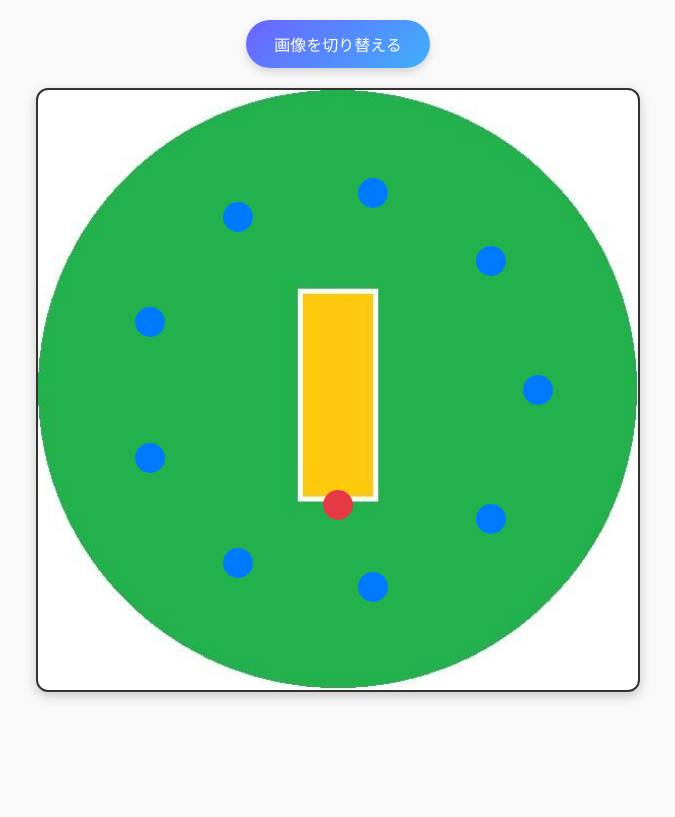
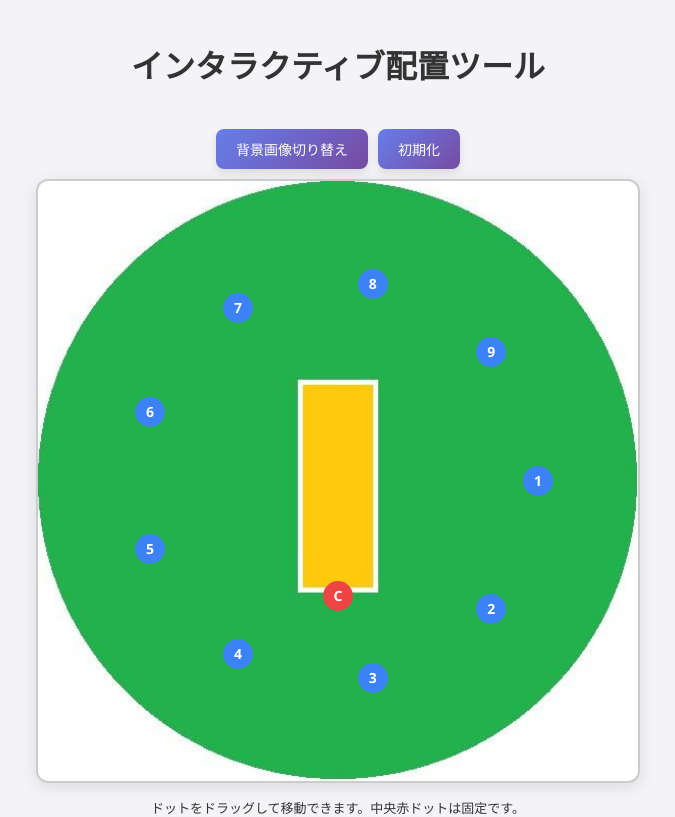
Before and after one commit to okojofy/cricket-visualizer, a plain HTML site: page index.html in a window 1280 px wide. Shown: the whole page, without its empty margins (302-977 px from the left). Drawn offline with Linux system fonts and the light colour scheme.

Commit message:
Update index.html

```diff
--- a/index.html
+++ b/index.html
@@ -2,25 +2,51 @@
 <html lang="ja">
 <head>
   <meta charset="UTF-8">
-  <title>画像切り替えと点配置</title>
+  <title>インタラクティブ配置ツール</title>
   <style>
     body {
       margin: 0;
+      font-family: 'Segoe UI', sans-serif;
+      background: #f4f4f8;
+      color: #333;
+      display: flex;
+      flex-direction: column;
+      align-items: center;
+    }
+    header {
       padding: 20px;
       text-align: center;
-      background-color: #f9f9f9;
-      font-family: 'Segoe UI', Tahoma, Geneva, Verdana, sans-serif;
+    }
+    #controls {
+      margin-bottom: 10px;
+      display: flex;
+      gap: 10px;
+      align-items: center;
+    }
+    button {
+      padding: 10px 20px;
+      border: none;
+      border-radius: 8px;
+      background: linear-gradient(135deg, #667eea, #764ba2);
+      color: white;
+      cursor: pointer;
+      font-size: 14px;
+      box-shadow: 0 4px 8px rgba(0,0,0,0.1);
+      transition: all 0.3s ease;
+    }
+    button:hover {
+      transform: translateY(-2px);
+      background: linear-gradient(135deg, #5a67d8, #6b46c1);
     }
     #container {
-      position: relative;
       width: 600px;
       height: 600px;
-      margin: 20px auto;
-      border: 2px solid #333;
+      position: relative;
+      border-radius: 12px;
       background-size: cover;
       background-position: center;
-      box-shadow: 0 4px 12px rgba(0, 0, 0, 0.2);
-      border-radius: 12px;
+      border: 2px solid #ccc;
+      box-shadow: 0 4px 16px rgba(0,0,0,0.1);
     }
     .dot {
       width: 30px;
@@ -28,67 +54,63 @@
       border-radius: 50%;
       position: absolute;
       user-select: none;
+      text-align: center;
+      line-height: 30px;
+      font-weight: bold;
+      font-size: 14px;
     }
     .movable-dot {
-      background-color: #007bff;
+      background-color: #3b82f6;
+      color: white;
       cursor: grab;
     }
     .fixed-dot {
-      background-color: #e63946; /* 赤 */
-      cursor: default;
+      background-color: #ef4444;
+      color: white;
     }
-    button {
-      padding: 12px 28px;
-      font-size: 16px;
-      background: linear-gradient(135deg, #6c63ff, #3faffa);
-      color: white;
-      border: none;
-      border-radius: 25px;
-      box-shadow: 0 4px 8px rgba(0, 0, 0, 0.15);
-      transition: all 0.3s ease;
-      cursor: pointer;
-    }
-    button:hover {
-      background: linear-gradient(135deg, #3faffa, #6c63ff);
-      transform: translateY(-2px);
-      box-shadow: 0 6px 12px rgba(0, 0, 0, 0.2);
+    #info {
+      margin-top: 15px;
+      font-size: 13px;
     }
   </style>
 </head>
 <body>
 
-  <button onclick="toggleImage()">画像を切り替える</button>
+<header>
+  <h1>インタラクティブ配置ツール</h1>
+</header>
+
+<div id="controls">
+  <button onclick="toggleImage()">背景画像切り替え</button>
+  <button onclick="resetDots()">初期化</button>
+</div>
+
 <div id="container"></div>
+<div id="info">ドットをドラッグして移動できます。中央赤ドットは固定です。</div>
 
 <script>
   const container = document.getElementById('container');
   const images = ['cricket-ground.jpg', 'baller-top.jpg'];
-
-    // 現在の画像インデックスを記録・復元
   let currentImageIndex = parseInt(localStorage.getItem('selectedImage') || '0');
   container.style.backgroundImage = `url('${images[currentImageIndex]}')`;
 
   const dotCount = 9;
-    const containerSize = 600;
-    const radius = 200;
-    const centerX = containerSize / 2;
-    const centerY = containerSize / 2;
+  const centerX = 300, centerY = 300, radius = 200;
   let allDots = [];
 
   function toggleImage() {
     currentImageIndex = (currentImageIndex + 1) % images.length;
     container.style.backgroundImage = `url('${images[currentImageIndex]}')`;
-      localStorage.setItem('selectedImage', currentImageIndex.toString());
+    localStorage.setItem('selectedImage', currentImageIndex);
   }
-
-    const savedPositions = JSON.parse(localStorage.getItem('dotPositions') || '[]');
 
   function createMovableDot(x, y, index) {
     const dot = document.createElement('div');
     dot.className = 'dot movable-dot';
-      dot.dataset.index = index;
+    dot.innerText = index + 1;
     dot.style.left = `${x}px`;
     dot.style.top = `${y}px`;
+    dot.dataset.index = index;
 
     dot.onmousedown = function (e) {
       const offsetX = e.clientX - dot.offsetLeft;
@@ -97,10 +119,8 @@
       function onMouseMove(e) {
         let newX = e.clientX - offsetX;
         let newY = e.clientY - offsetY;
-
         newX = Math.max(0, Math.min(container.offsetWidth - 30, newX));
         newY = Math.max(0, Math.min(container.offsetHeight - 30, newY));
-
         dot.style.left = `${newX}px`;
         dot.style.top = `${newY}px`;
       }
@@ -122,29 +142,10 @@
   function createFixedDot(x, y) {
     const dot = document.createElement('div');
     dot.className = 'dot fixed-dot';
+    dot.innerText = 'C';
     dot.style.left = `${x}px`;
     dot.style.top = `${y}px`;
     container.appendChild(dot);
-    }
-
-    function initDots() {
-      for (let i = 0; i < dotCount; i++) {
-        let x, y;
-        if (savedPositions[i]) {
-          x = savedPositions[i].x;
-          y = savedPositions[i].y;
-        } else {
-          const angle = (i / dotCount) * 2 * Math.PI;
-          x = centerX + radius * Math.cos(angle) - 15;
-          y = centerY + radius * Math.sin(angle) - 15;
-        }
-        createMovableDot(x, y, i);
-      }
-
-      // 固定点（中央下部、20px下へ）
-      const fixedX = centerX - 15;
-      const fixedY = 415 - 15;
-      createFixedDot(fixedX, fixedY);
   }
 
   function savePositions() {
@@ -155,7 +156,29 @@
     localStorage.setItem('dotPositions', JSON.stringify(positions));
   }
 
-    // 初期化
+  function loadPositions() {
+    return JSON.parse(localStorage.getItem('dotPositions') || '[]');
+  }
+
+  function initDots() {
+    const saved = loadPositions();
+    allDots.forEach(dot => dot.remove());
+    allDots = [];
+    for (let i = 0; i < dotCount; i++) {
+      const angle = (i / dotCount) * 2 * Math.PI;
+      const x = centerX + radius * Math.cos(angle) - 15;
+      const y = centerY + radius * Math.sin(angle) - 15;
+      const pos = saved[i] || { x, y };
+      createMovableDot(pos.x, pos.y, i);
+    }
+    createFixedDot(centerX - 15, 415 - 15);
+  }
+
+  function resetDots() {
+    localStorage.removeItem('dotPositions');
+    initDots();
+  }
+
   initDots();
 </script>
 
```
Lines whose indentation alone changed are shown as unchanged.
